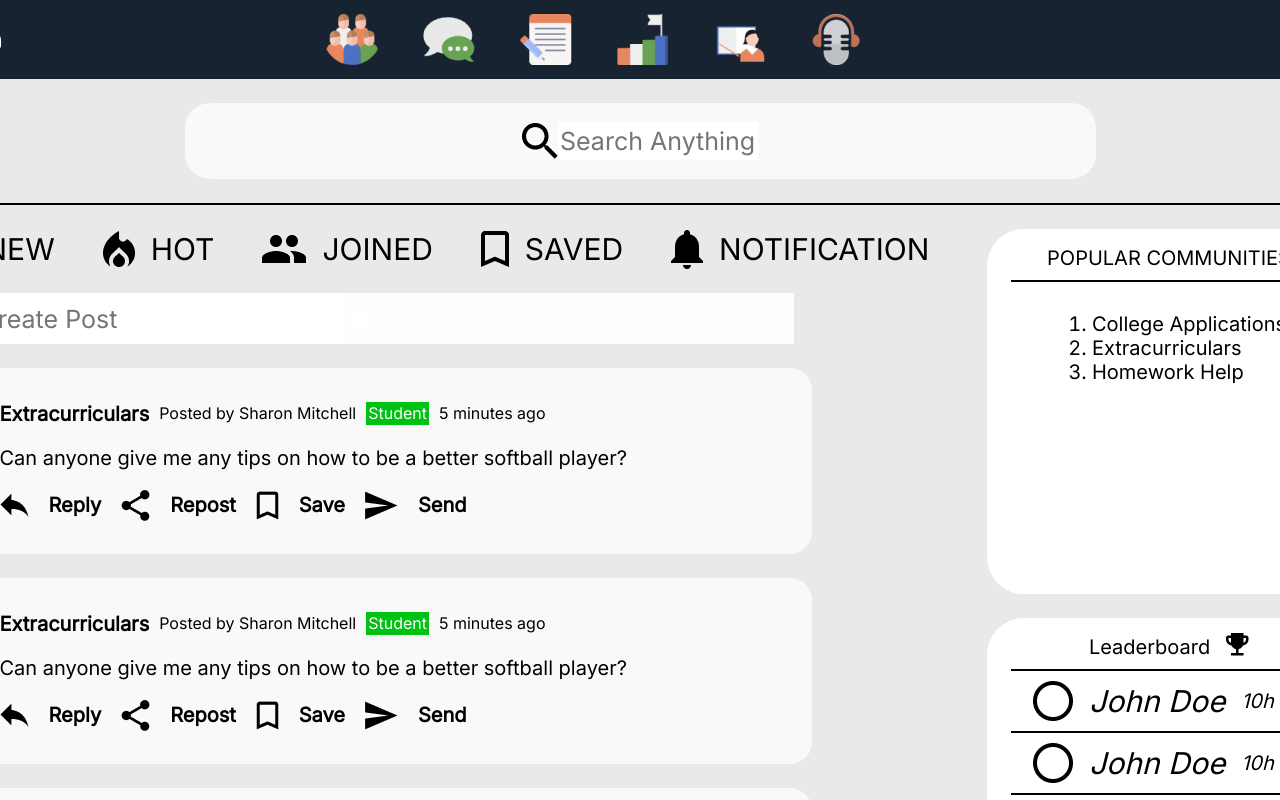
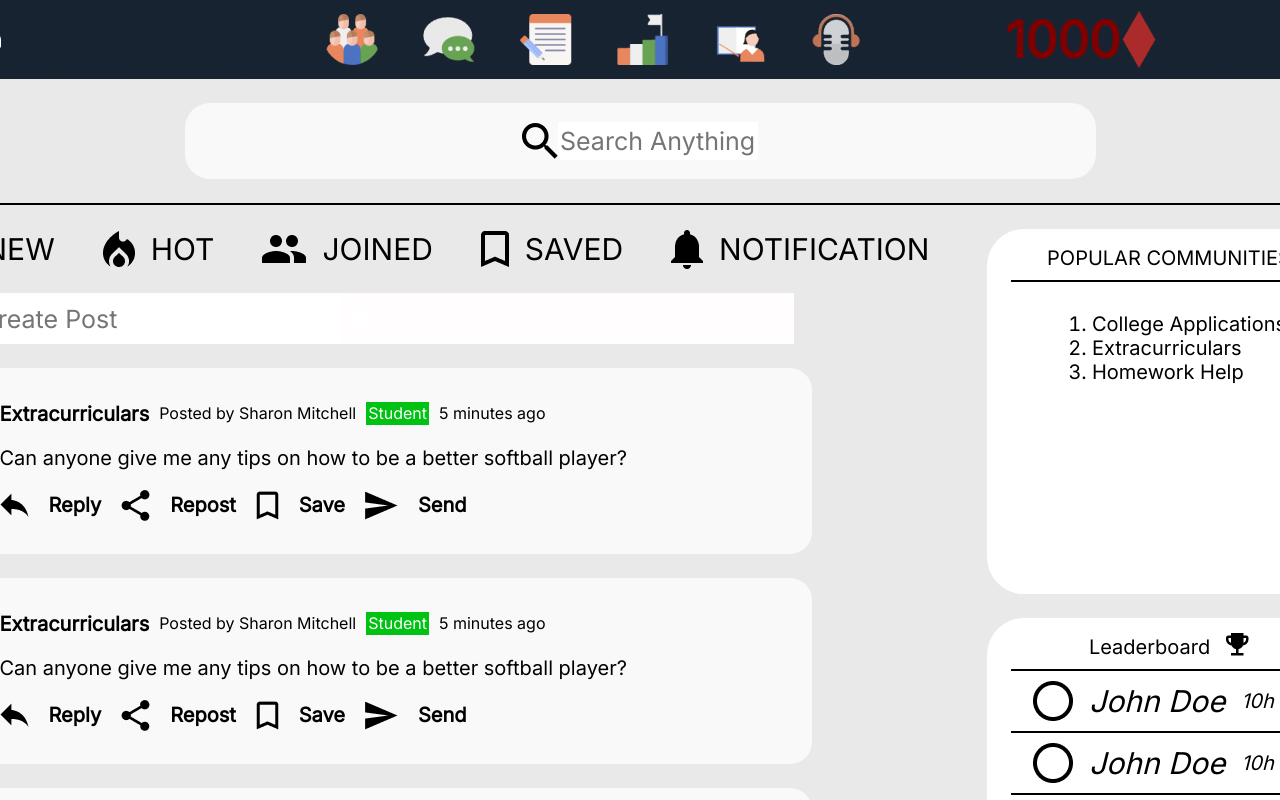
Before and after one commit to awangwang/forum, a React (Create React App) app: page / in a window 1280 px wide. Shown: the top 800 px of the page. Built offline with nearby package versions, Linux system fonts and the light colour scheme.

Commit message:
fixed ruby positioning

```diff
--- a/src/App.css
+++ b/src/App.css
@@ -17,23 +17,20 @@ body {
 
   width: 1920px;
   height: 79px;
+  display: grid;
+  grid-template-columns: 3fr auto auto 1fr;
+  grid-template-rows: 79px;
 
   background: url(Assets/Navbar.png);
 }
 
 .ruby {
-  position: absolute;
   width: 38px;
   height: 57px;
-  left: 1511px;
-  top: 11px;
+  align-self: center;
 }
 
 .ruby-number {
-  position: absolute;
-  left: 1345px;
-  top: -10px;
-
   font-family: 'Inter';
   font-style: normal;
   font-weight: 800;
@@ -41,6 +38,8 @@ body {
   line-height: 30px;
   color: maroon;
   border: none;
+
+  align-self: center;
 }
 
 .search {
--- a/src/Components/Navbar.js
+++ b/src/Components/Navbar.js
@@ -8,8 +8,10 @@ export default function Navbar() {
 
   return (
     <div className='navbar'>
+      <div></div>
+      <h1 className='ruby-number'>{rubyNumber}</h1>
       <img className='ruby' src={Ruby} alt="ruby" />
-      <h1 className='ruby-number'>{rubyNumber}</h1>
+      <div></div>
     </div>
 
   )
```
